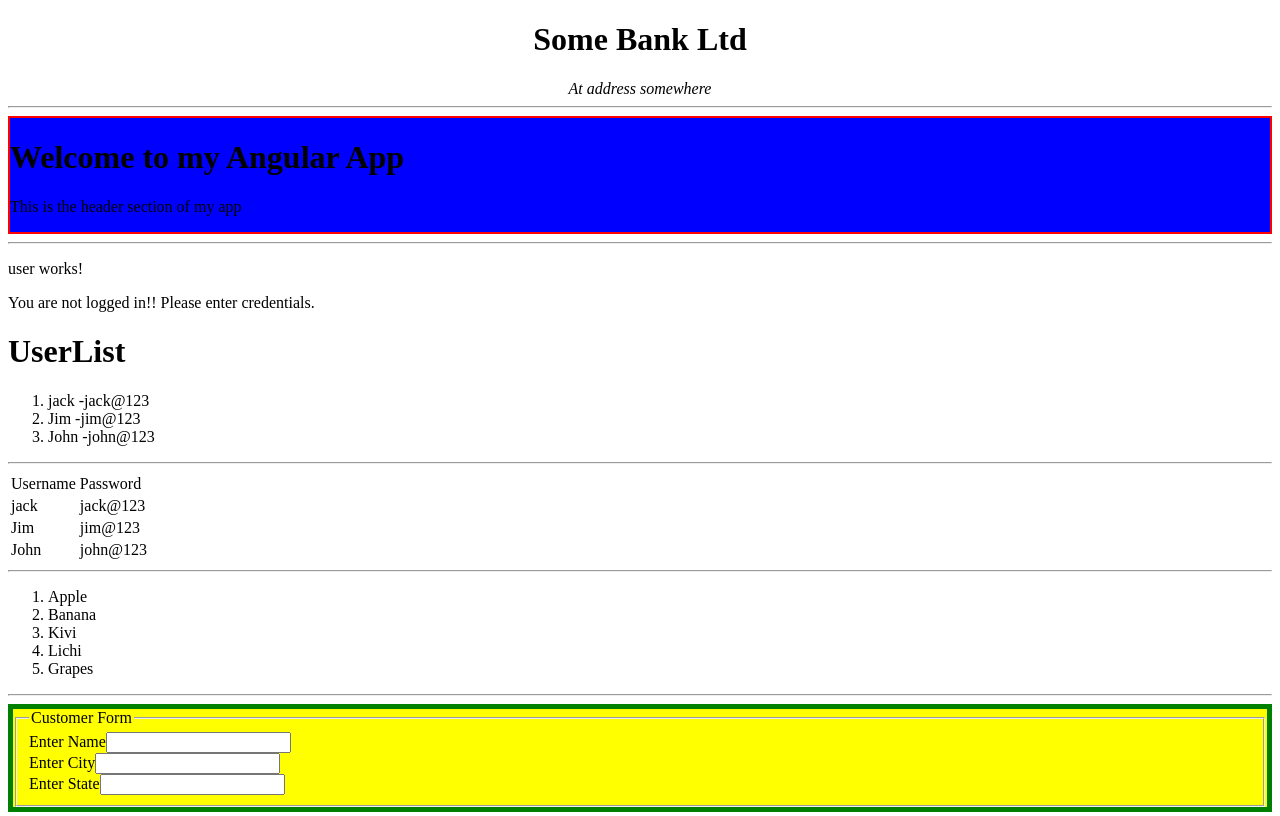
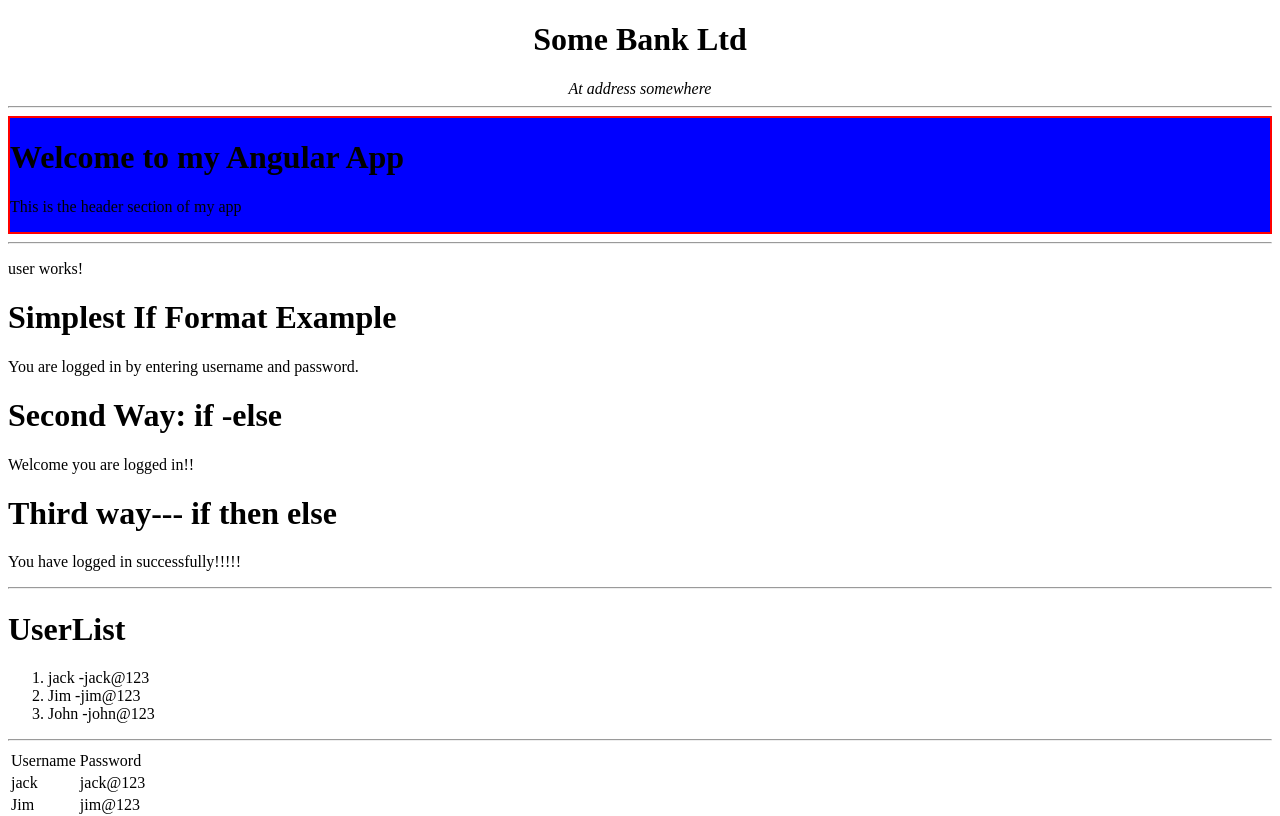
Before and after one commit to sulakshanadeore/firstapp, an Angular app: page / in a window 1280 px wide. Shown: the top 816 px of the page. Built offline with nearby package versions, Linux system fonts and the light colour scheme.

Commit message:
ngif with if else ngtemplate and if then else ngtemplate

```diff
--- a/src/app/user/user.component.html
+++ b/src/app/user/user.component.html
@@ -1,8 +1,26 @@
 <p>user works!</p>
+<h1>Simplest If Format Example</h1>
 <p *ngIf="isLoggedIn">You are logged in by entering username and password.</p>
 <p *ngIf="!isLoggedIn">You are not logged in!! Please enter credentials.</p>
 
+<h1>Second Way: if -else</h1>
+<p *ngIf="isLoggedIn; else notLoggedin">Welcome you are logged in!!</p>
+<ng-template #notLoggedin>
+<p>You have not logged in yet!!!!!</p>
+</ng-template>
 
+<h1>Third way--- if then else</h1>
+<div *ngIf="isLoggedIn;then loggedin; else notloggedin"></div>
+<ng-template #loggedin>
+<p>You have logged in successfully!!!!! </p>
+</ng-template>
+
+<ng-template #notloggedin>
+<p>You have not logged in to the app yet!!!!</p>
+
+</ng-template>
+
+<hr/>
 <h1>UserList</h1>
 <ol>
     <li *ngFor="let u of users">
--- a/src/app/user/user.component.ts
+++ b/src/app/user/user.component.ts
@@ -21,6 +21,6 @@ fruits:string[]=["Apple","Banana","Kivi","Lichi","Grapes"];
 
 
 //how to use ngIf structural directive, if means boolean so taken a boolean property
-isLoggedIn:boolean=false;
+isLoggedIn:boolean=true;
 
 }
```
